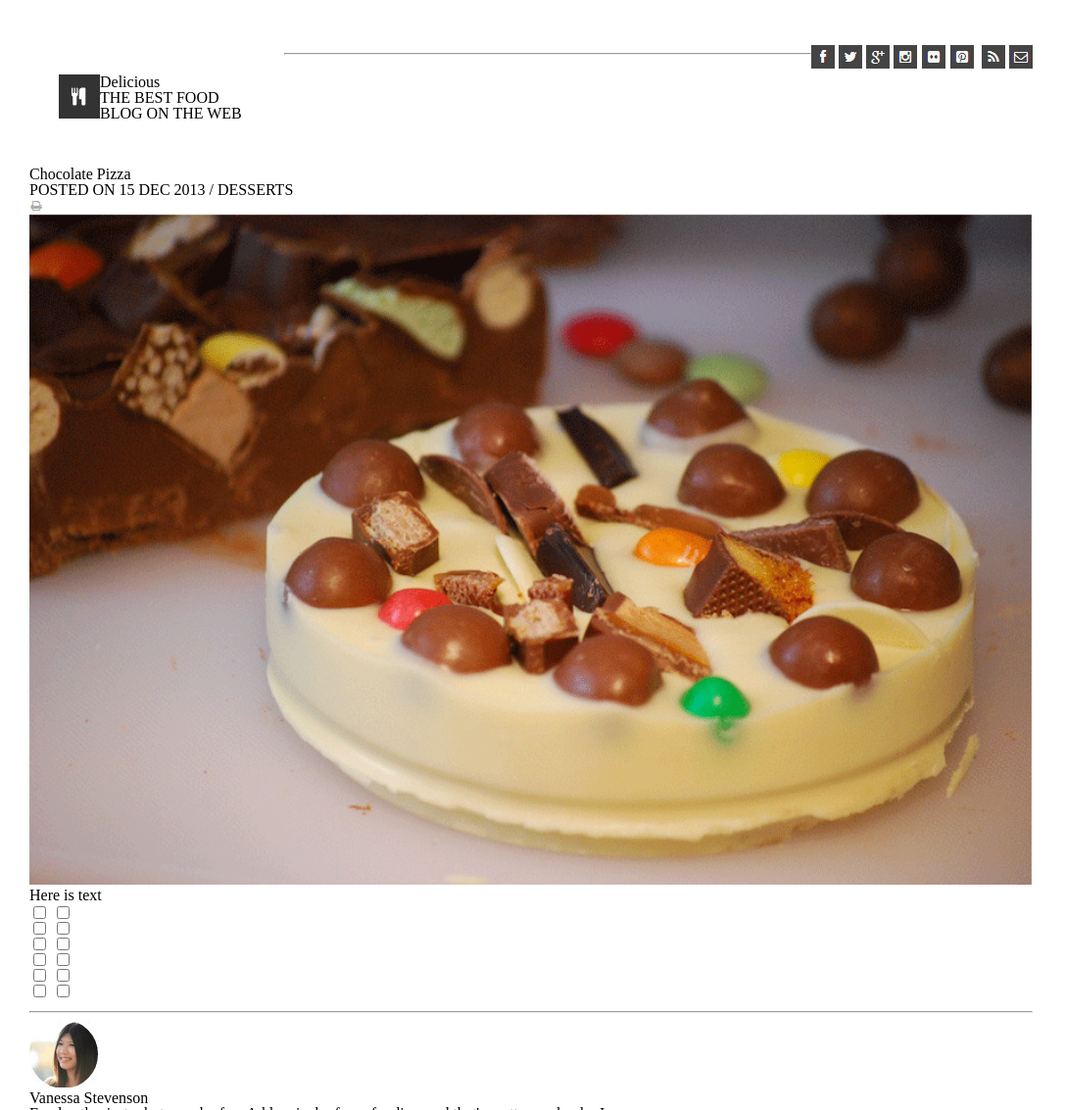
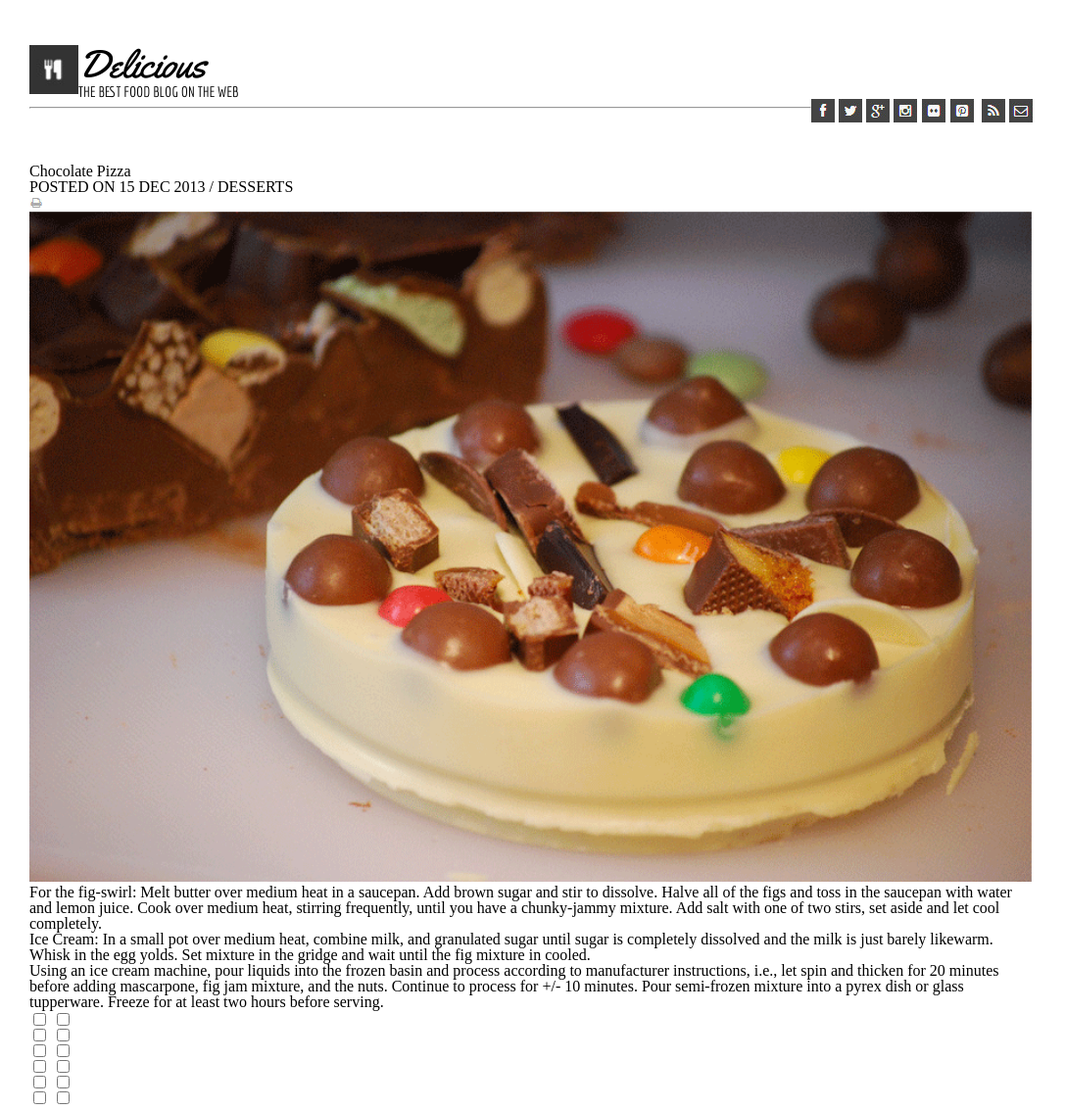
Before and after one commit to Elle-Young/choco-pizza, a plain HTML site: page index.html in a window 1280 px wide. Shown: the top 1133 px of the page at 98% size, without its empty margins (0-1087 px from the left). Drawn offline with Linux system fonts and the light colour scheme.

Commit message:
make more commits! this is update to styles on chocolate-pizza

```diff
--- a/index.html
+++ b/index.html
@@ -3,13 +3,15 @@
   <head>
     <link rel="stylesheet" href="./styles/reset.css"/>
     <link rel="stylesheet" href="./styles/styles.css"/>
+    <link href="https://fonts.googleapis.com/css?family=Yellowtail&display=swap" rel="stylesheet">
+    <link href="https://fonts.googleapis.com/css?family=Economica|Khand&display=swap" rel="stylesheet">
     <title>Delicious</title>
   </head>
   <body>
     <header>
       <div id="businessCard">
         <img src="Images/logo.png" alt="logo"/>
-        <h2 id="Delicious">Delicious</h2>
+        <h1 id="Delicious">Delicious</h1>
         <h3>THE BEST FOOD BLOG ON THE WEB</h3>
       </div>
 
@@ -38,8 +40,11 @@
         <img src="Images/print-icon.png"/>
       </div>
       <img id="chocopizza" src="Images/choco-pizza.png"/>
-      <section>
-        <p>Here is text</p>
+      <section id="paragraphs">
+        <p>For the fig-swirl: Melt butter over medium heat in a saucepan. Add brown sugar and stir to dissolve. Halve all of the figs and toss in the saucepan with water and lemon juice. Cook over medium heat, stirring frequently, until you have a chunky-jammy mixture. Add salt with one of two stirs, set aside and let cool completely. <br>
+        Ice Cream: In a small pot over medium heat, combine milk, and granulated sugar until sugar is completely dissolved and the milk is just barely likewarm. Whisk in the egg yolds. Set mixture in the gridge and wait until the fig mixture in cooled. <br>
+        Using an ice cream machine, pour liquids into the frozen basin and process according to manufacturer instructions, i.e., let spin and thicken for 20 minutes before adding mascarpone, fig jam mixture, and the nuts. Continue to process for +/- 10 minutes. Pour semi-frozen mixture into a pyrex dish or glass tupperware. Freeze for at least two hours before serving. <br>
+        </p>
       </section>
 
       <form>
--- a/styles/styles.css
+++ b/styles/styles.css
@@ -9,13 +9,22 @@ header{
 }
 
 #businessCard{
-    display: inline-block;
-    float: left;
-    width: 200px;
-    margin: 30px;
+    font-family: 'Economica', sans-serif;
+    font-size: 15px;
+    /* font-family: 'Khand', sans-serif; */
+    /* float: left; */
+    width: auto;
+    height: auto;
 }
+#Delicious{
+    font-family: 'Yellowtail', cursive;
+    font-size: 40px;
+}
+
 #businessCard>img{
     float: left;
+    height: 50px;
+    width: 50px;
 }
 .icons {
     display: inline-block;
@@ -32,6 +41,7 @@ li{
 
 }
 
+
 #social{
     float: right;
 
```
